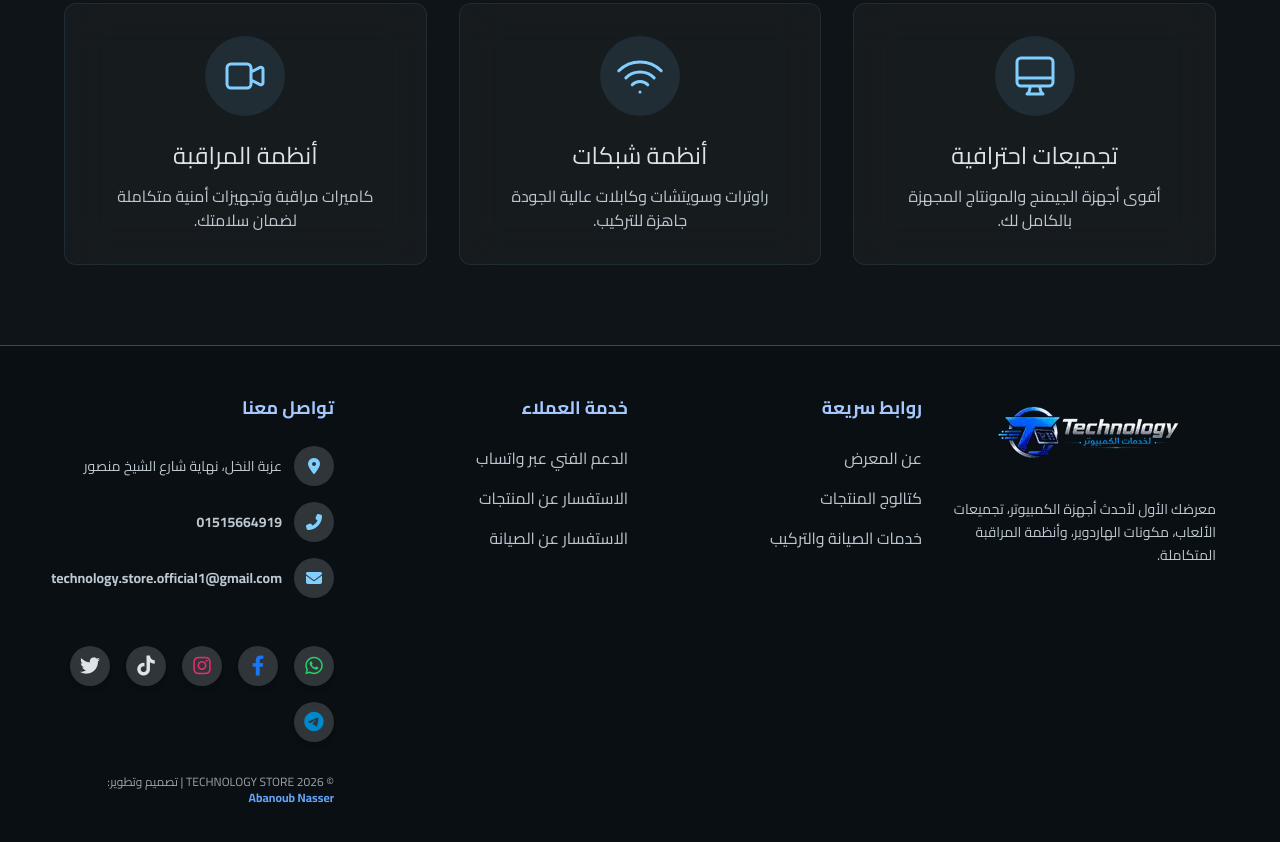
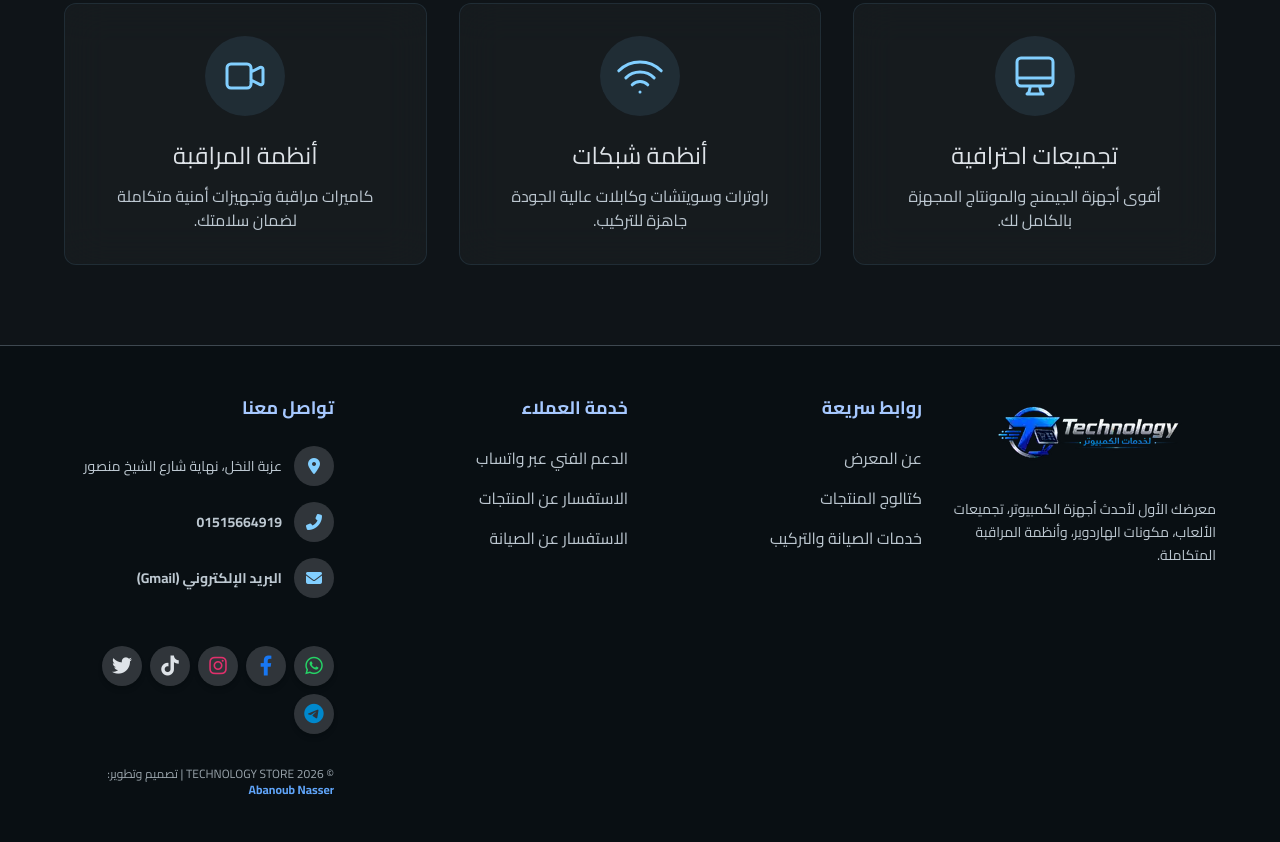
Before and after one commit to Abanob404/Techmology-store, a website: page index.html in a window 1280 px wide. Shown: the part 923-1765 px from the top of the page. Drawn offline with nearby package versions, Linux system fonts and the light colour scheme; no server answers.

Commit message:
style: put social icons in one row and shorten email text

```diff
--- a/index.html
+++ b/index.html
@@ -240,11 +240,11 @@
                             <div class="w-10 h-10 rounded-full bg-surface-variant flex items-center justify-center shrink-0 group-hover:bg-primary/20 transition-colors text-primary">
                                 <i class="fas fa-envelope"></i>
                             </div>
-                            <span class="text-sm font-bold">technology.store.official1@gmail.com</span>
+                            <span class="text-sm font-bold">البريد الإلكتروني (Gmail)</span>
                         </a>
                     </li>
                 </ul>
-                <div class="flex flex-wrap gap-4 mt-2">
+                <div class="flex flex-wrap gap-2 mt-2 justify-center md:justify-start">
                     <a href="https://whatsapp.com/channel/0029VbCqfLn9cDDaxSaaXg3W" target="_blank" class="w-10 h-10 rounded-full bg-surface-variant flex items-center justify-center text-[#25D366] hover:bg-[#25D366] hover:text-white shadow-md hover:shadow-lg hover:shadow-[#25D366]/30 transition-all duration-300 hover:-translate-y-1" title="واتساب" aria-label="WhatsApp">
                         <i class="fab fa-whatsapp text-xl"></i>
                     </a>
```
Also changed, not shown: products_page.html (+2 -2 lines), services.html (+2 -2 lines), style.css.
